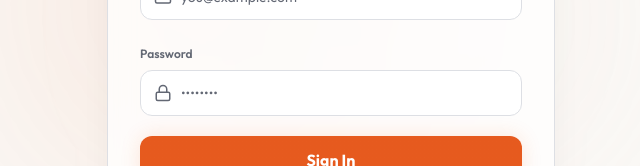
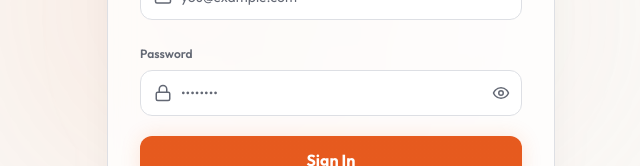
Before and after one commit to PothulaNagaJyothi/growth-os, a React (Vite) app in the folder client/: page /login in a window 1280 px wide. Shown: the part 388-554 px from the top of the page, without its empty margins (309-949 px from the left). Built offline with nearby package versions, Linux system fonts and the light colour scheme; no server answers.

Commit message:
feat: add password visibility toggle (eye icon) to login and register pages

```diff
--- a/client/src/pages/Login.jsx
+++ b/client/src/pages/Login.jsx
@@ -1,7 +1,7 @@
 import React, { useState } from 'react';
 import { useNavigate, Link } from 'react-router-dom';
 import { useAuth } from '../context/AuthContext';
-import { Sparkles, Mail, Lock, AlertCircle } from 'lucide-react';
+import { Sparkles, Mail, Lock, AlertCircle, Eye, EyeOff } from 'lucide-react';
 
 export const Login = () => {
   const { login } = useAuth();
@@ -10,6 +10,7 @@ export const Login = () => {
   // Form Fields
   const [email, setEmail] = useState('');
   const [password, setPassword] = useState('');
+  const [showPassword, setShowPassword] = useState(false);
 
   // Validation / Loading States
   const [loading, setLoading] = useState(false);
@@ -128,14 +129,21 @@ export const Login = () => {
                 <Lock size={18} />
               </span>
               <input
-                type="password"
+                type={showPassword ? 'text' : 'password'}
                 value={password}
                 onChange={(e) => setPassword(e.target.value)}
                 placeholder="••••••••"
-                className={`w-full pl-10 pr-4 py-3 bg-background/60 border rounded-xl text-white text-sm focus:outline-none focus:border-primary transition-colors placeholder:text-slate-600 ${
+                className={`w-full pl-10 pr-10 py-3 bg-background/60 border rounded-xl text-white text-sm focus:outline-none focus:border-primary transition-colors placeholder:text-slate-600 ${
                   fieldErrors.password ? 'border-red-500/50 focus:border-red-500' : 'border-white/10'
                 }`}
               />
+              <button
+                type="button"
+                onClick={() => setShowPassword(!showPassword)}
+                className="absolute inset-y-0 right-0 pr-3 flex items-center text-slate-500 hover:text-slate-300 transition-colors focus:outline-none"
+              >
+                {showPassword ? <EyeOff size={18} /> : <Eye size={18} />}
+              </button>
             </div>
             {fieldErrors.password && (
               <p className="text-[11px] text-red-400 flex items-center gap-1 font-medium">
--- a/client/src/pages/Register.jsx
+++ b/client/src/pages/Register.jsx
@@ -1,7 +1,7 @@
 import React, { useState } from 'react';
 import { useNavigate, Link } from 'react-router-dom';
 import { useAuth } from '../context/AuthContext';
-import { Sparkles, Mail, Lock, User, Building, AlertCircle } from 'lucide-react';
+import { Sparkles, Mail, Lock, User, Building, AlertCircle, Eye, EyeOff } from 'lucide-react';
 
 export const Register = () => {
   const { register } = useAuth();
@@ -11,6 +11,7 @@ export const Register = () => {
   const [name, setName] = useState('');
   const [email, setEmail] = useState('');
   const [password, setPassword] = useState('');
+  const [showPassword, setShowPassword] = useState(false);
   const [companyName, setCompanyName] = useState('');
 
   // Validation / Loading States
@@ -198,14 +199,21 @@ export const Register = () => {
                 <Lock size={18} />
               </span>
               <input
-                type="password"
+                type={showPassword ? 'text' : 'password'}
                 value={password}
                 onChange={(e) => setPassword(e.target.value)}
                 placeholder="Minimum 6 characters"
-                className={`w-full pl-10 pr-4 py-2.5 bg-background/60 border rounded-xl text-white text-sm focus:outline-none focus:border-primary transition-colors placeholder:text-slate-600 ${
+                className={`w-full pl-10 pr-10 py-2.5 bg-background/60 border rounded-xl text-white text-sm focus:outline-none focus:border-primary transition-colors placeholder:text-slate-600 ${
                   fieldErrors.password ? 'border-red-500/50 focus:border-red-500' : 'border-white/10'
                 }`}
               />
+              <button
+                type="button"
+                onClick={() => setShowPassword(!showPassword)}
+                className="absolute inset-y-0 right-0 pr-3 flex items-center text-slate-500 hover:text-slate-300 transition-colors focus:outline-none"
+              >
+                {showPassword ? <EyeOff size={18} /> : <Eye size={18} />}
+              </button>
             </div>
             {fieldErrors.password && (
               <p className="text-[10px] text-red-400 flex items-center gap-1 font-medium">
```
